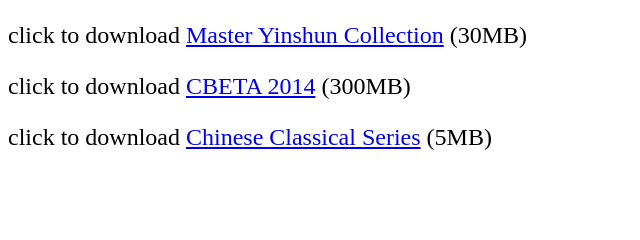
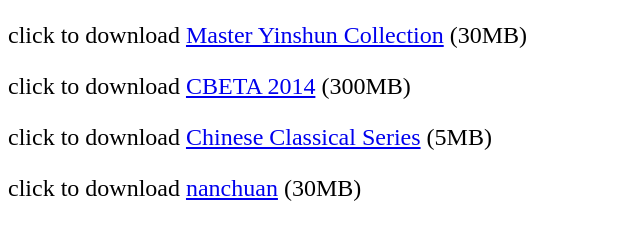
Before and after one commit to accelon/accelon.github.io, a plain HTML site: page index.html in a window 1280 px wide. Shown: the part 90-330 px from the top of the page, without its empty margins (0-640 px from the left). Drawn offline with Linux system fonts and the light colour scheme.

Commit message:
add nanchuan

```diff
--- a/index.html
+++ b/index.html
@@ -16,4 +16,6 @@
 
 <p>click to download <a href="accelon://littlehateliu.github.io/ccs/">Chinese Classical Series</a> (5MB)</p>
 
+<p>click to download <a href="accelon://ya.ksana.tw/nanchuan/">nanchuan</a> (30MB)</p>
+
 </html>
```
